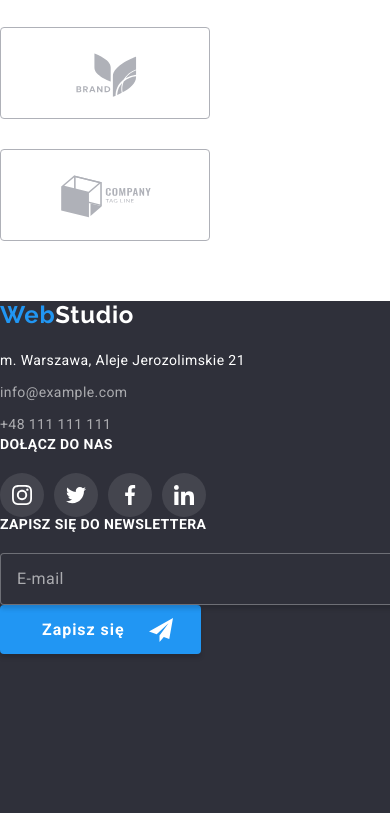
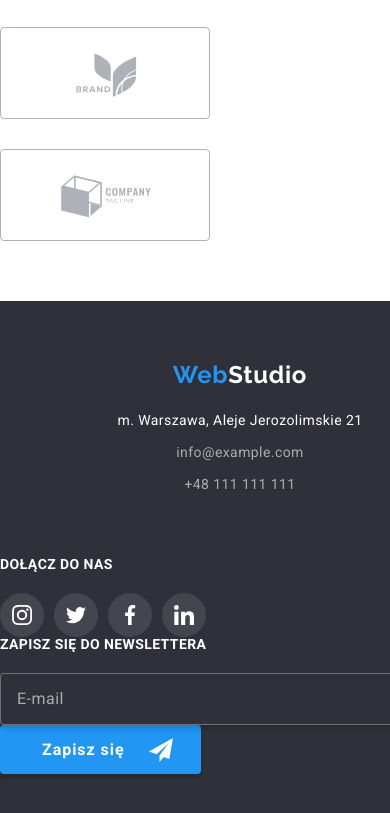
Before and after one commit to basiacarvalho/goit-markup-hw-08, a plain HTML site: page index.html in a window 390 px wide. Shown: the part 4876-5689 px from the top of the page. Drawn offline with nearby package versions, Linux system fonts and the light colour scheme.

Commit message:
adjusting footer to mobile version

```diff
--- a/sass/components/_footer.scss
+++ b/sass/components/_footer.scss
@@ -21,7 +21,7 @@
   background-color: variables.$background-color-dark;
   &-container {
     @extend .container;
-    height: 603px;
+    height: 483px;
     width: 480px;
   }
   &-logo {
@@ -82,6 +82,25 @@
   }
 }
 
+@media screen and (max-width: 768px) {
+  .footer {
+    padding: 60px 0;
+  }
+  .footer-section {
+    margin-bottom: 60px;
+  }
+  .footer-logo {
+    display: flex;
+    justify-content: center;
+  }
+  .contacts__contact-list {
+    display: flex;
+    flex-direction: column;
+    justify-content: center;
+    align-items: center;
+  }
+}
+
 @media screen and (min-width: 769px) {
   .contacts__contact:not(:last-child) {
     margin-bottom: 9px;
```
Also changed, not shown: css/main.css, css/main.min.css, 2 other files.
